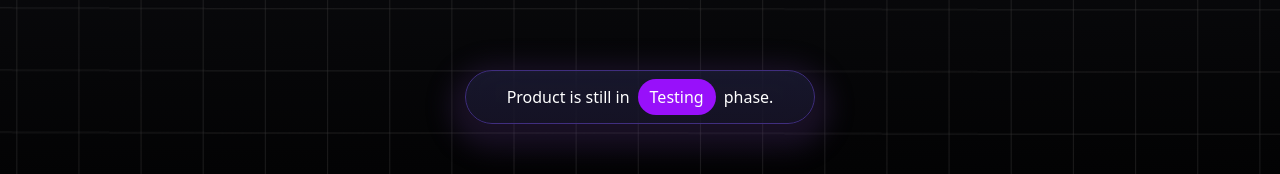
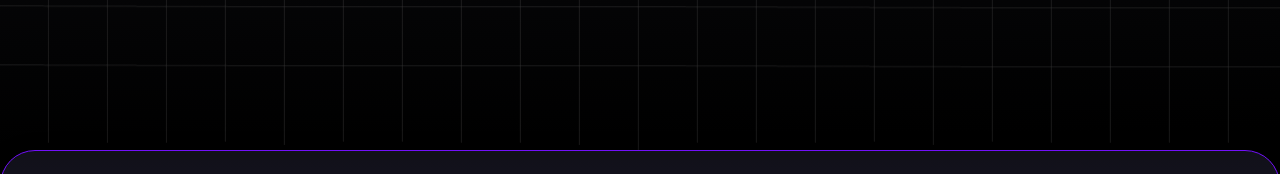
Before and after one commit to rajveeerr/SafeDM-Fork, a React (Vite) app in the folder client/: page / in a window 1280 px wide. Shown: the part 3874-4048 px from the top of the page. Built offline with nearby package versions, Linux system fonts and the light colour scheme.

Commit message:
testing button

```diff
--- a/client/src/components/Home/Feature.jsx
+++ b/client/src/components/Home/Feature.jsx
@@ -89,7 +89,7 @@ const Feature = () => {
           </div>
           <img className="w-full max-w-[250px] sm:max-w-[300px] md:max-w-[400px] mx-auto my-4 order-1 md:order-2" src={Three} alt="/" />
         </div>
-        <div className="flex w-[350px] items-center justify-center mt-20 bg-black text-white px-4 py-2 mx-auto rounded-4xl border border-[#402E7F] p-2"
+        {/*<div className="flex w-[350px] items-center justify-center mt-20 bg-black text-white px-4 py-2 mx-auto rounded-4xl border border-[#402E7F] p-2"
         style={{
           background: 'linear-gradient(0deg, rgba(37, 32, 66, 0.50) 0%, rgba(41, 41, 82, 0.50) 109.33%)',
           boxShadow: '0px 10px 26.2px 15px rgba(102, 61, 158, 0.21)',
@@ -100,7 +100,7 @@ const Feature = () => {
             Testing
           </span>
           <span>phase.</span>
-        </div>
+        </div>*/}
       </div>
     </div>
   );
```
